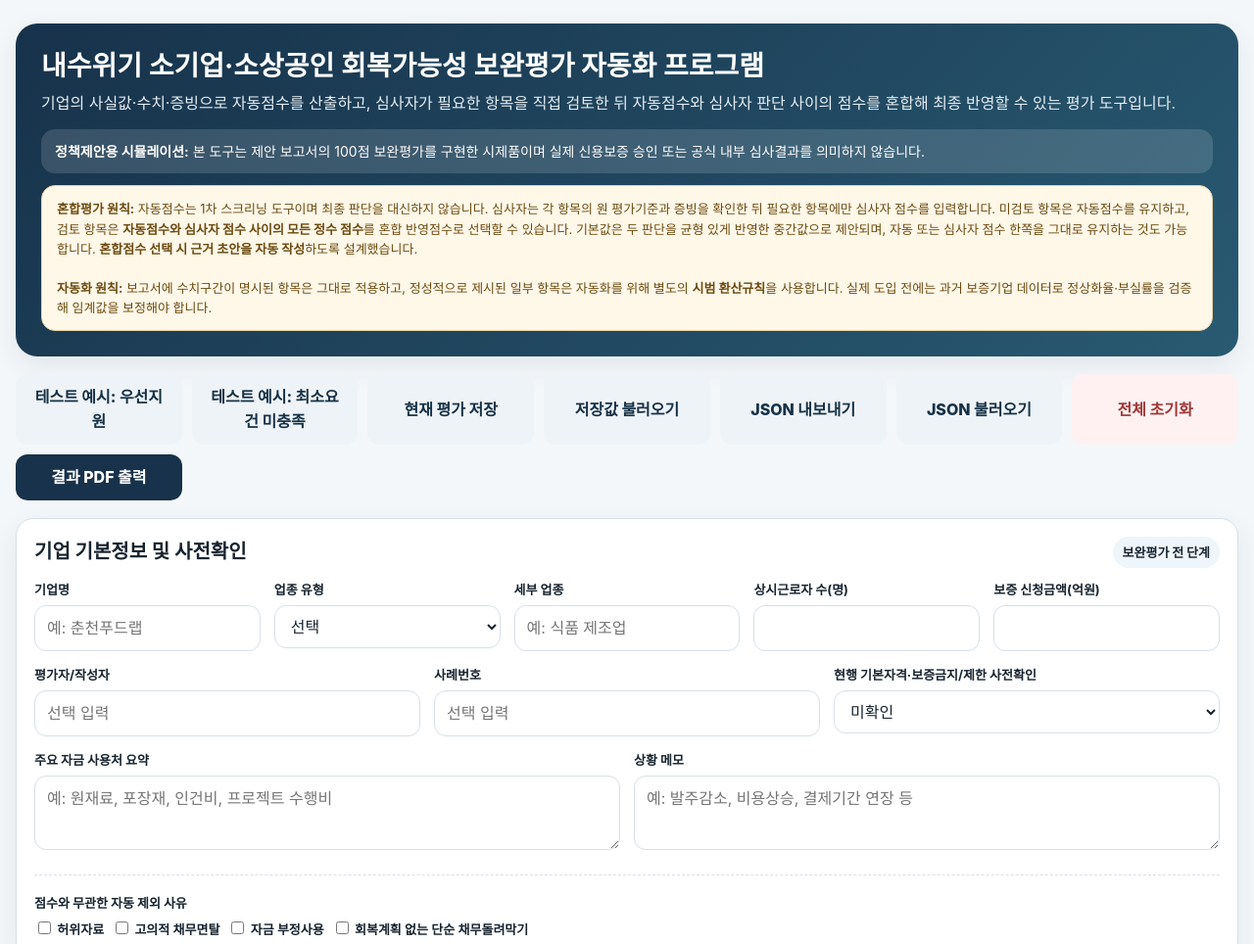
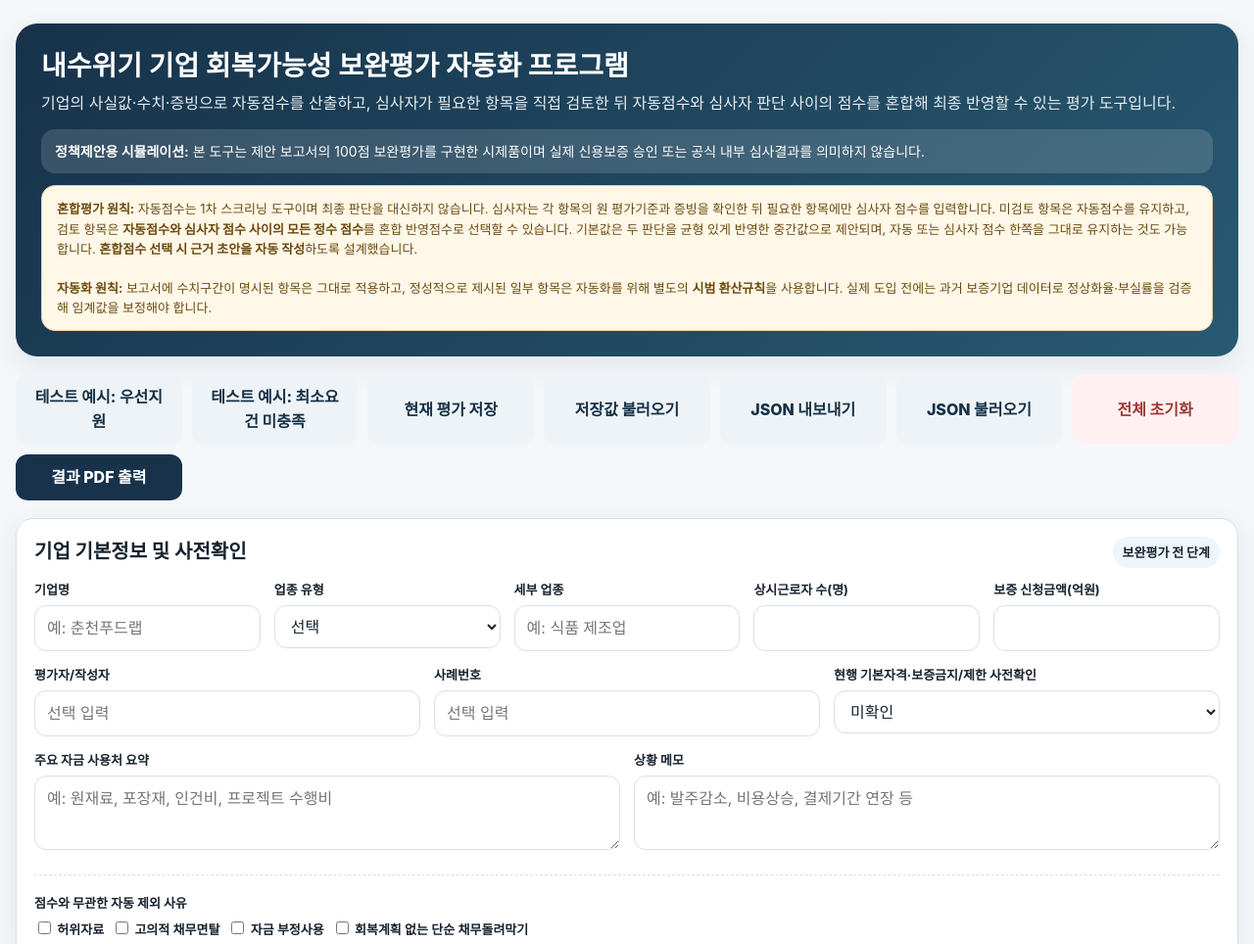
Before and after one commit to ccuutt25-ops/recovery-evaluation, a plain HTML site: page index.html in a window 1280 px wide. Shown: the top 964 px of the page at 98% size. Drawn offline with Linux system fonts and the light colour scheme.

Commit message:
index.html

```diff
--- a/index.html
+++ b/index.html
@@ -67,7 +67,7 @@ details.rulebook summary{cursor:pointer;font-weight:900;font-size:18px}.rule-row
 <body>
 <div class="wrap">
   <div class="hero">
-    <h1>내수위기 소기업·소상공인 회복가능성 보완평가 자동화 프로그램</h1>
+    <h1>내수위기 기업 회복가능성 보완평가 자동화 프로그램</h1>
     <p>기업의 사실값·수치·증빙으로 자동점수를 산출하고, 심사자가 필요한 항목을 직접 검토한 뒤 자동점수와 심사자 판단 사이의 점수를 혼합해 최종 반영할 수 있는 평가 도구입니다.</p>
     <div class="callout"><strong>정책제안용 시뮬레이션:</strong> 본 도구는 제안 보고서의 100점 보완평가를 구현한 시제품이며 실제 신용보증 승인 또는 공식 내부 심사결과를 의미하지 않습니다.</div>
     <div class="notice"><strong>혼합평가 원칙:</strong> 자동점수는 1차 스크리닝 도구이며 최종 판단을 대신하지 않습니다. 심사자는 각 항목의 원 평가기준과 증빙을 확인한 뒤 필요한 항목에만 심사자 점수를 입력합니다. 미검토 항목은 자동점수를 유지하고, 검토 항목은 <strong>자동점수와 심사자 점수 사이의 모든 정수 점수</strong>를 혼합 반영점수로 선택할 수 있습니다. 기본값은 두 판단을 균형 있게 반영한 중간값으로 제안되며, 자동 또는 심사자 점수 한쪽을 그대로 유지하는 것도 가능합니다. <strong>혼합점수 선택 시 근거 초안을 자동 작성</strong>하도록 설계했습니다.<br><br><strong>자동화 원칙:</strong> 보고서에 수치구간이 명시된 항목은 그대로 적용하고, 정성적으로 제시된 일부 항목은 자동화를 위해 별도의 <strong>시범 환산규칙</strong>을 사용합니다. 실제 도입 전에는 과거 보증기업 데이터로 정상화율·부실률을 검증해 임계값을 보정해야 합니다.</div>
```
